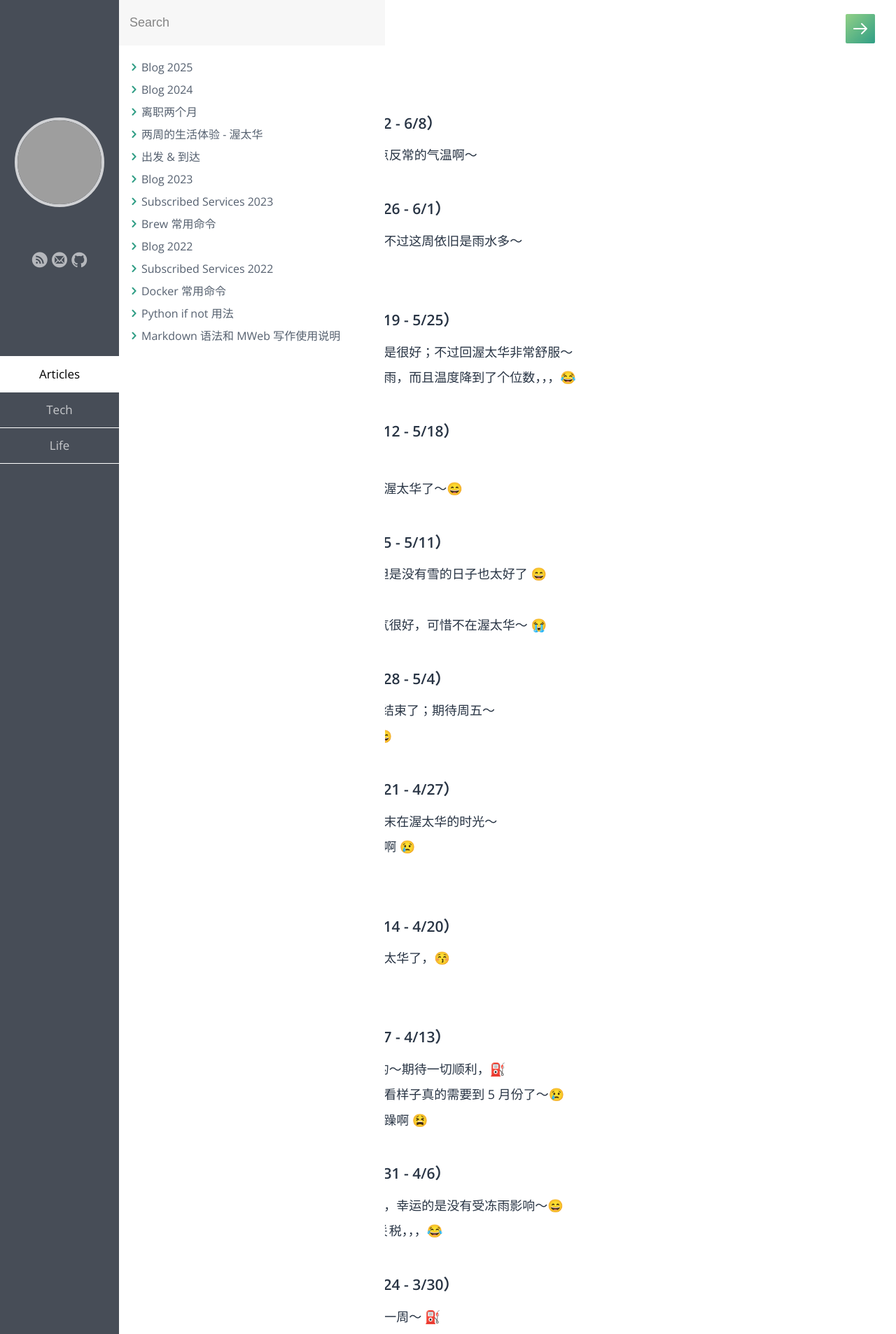
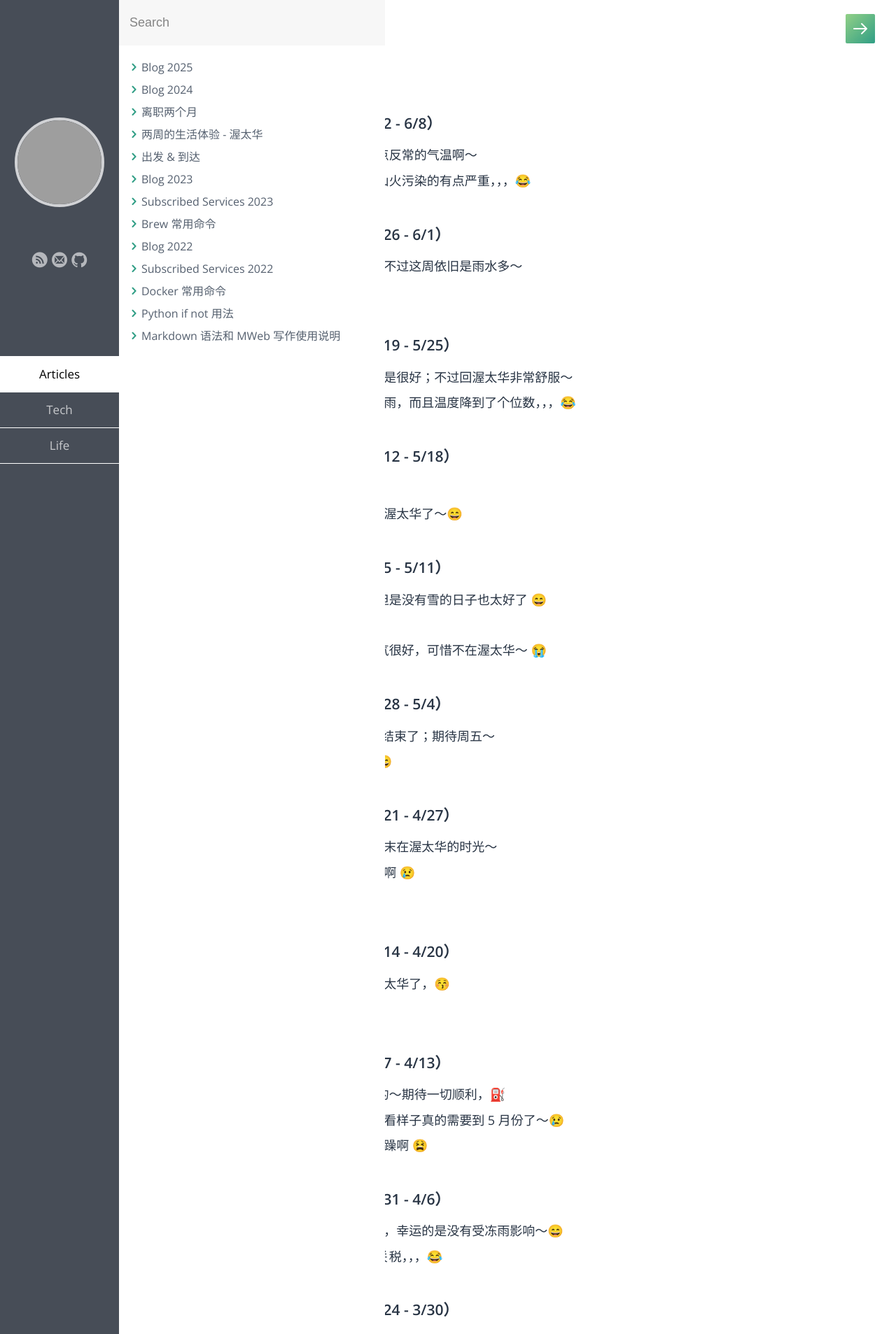
Before and after one commit to samxupeiran/samxupeiran.github.io, a Jekyll site: the page built from _posts/life/2025-01-02-my-blog.md, in a window 1280 px wide. Shown: the top 1907 px of the page at 70% size. Built offline with Jekyll 4.4.1, drawn with Linux system fonts in a browser that asks for light colours; some web fonts are replaced; grey boxes are pictures that could not be loaded.

Commit message:
feat: add weekly blog 6/6

```diff
--- a/_posts/life/2025-01-02-my-blog.md
+++ b/_posts/life/2025-01-02-my-blog.md
@@ -8,6 +8,7 @@ tags: Blog
 
 - ### 2025 年 6 月 第 1 周（6/2 - 6/8）
      - 6/3 周末还是很凉的，有点反常的气温啊～
+     - 6/6 周五了；最近空气被山火污染的有点严重，，，😂
 
 - ### 2025 年 5 月 第 5 周（5/26 - 6/1）
      - 5/26 周一了，今天天晴；不过这周依旧是雨水多～
```
